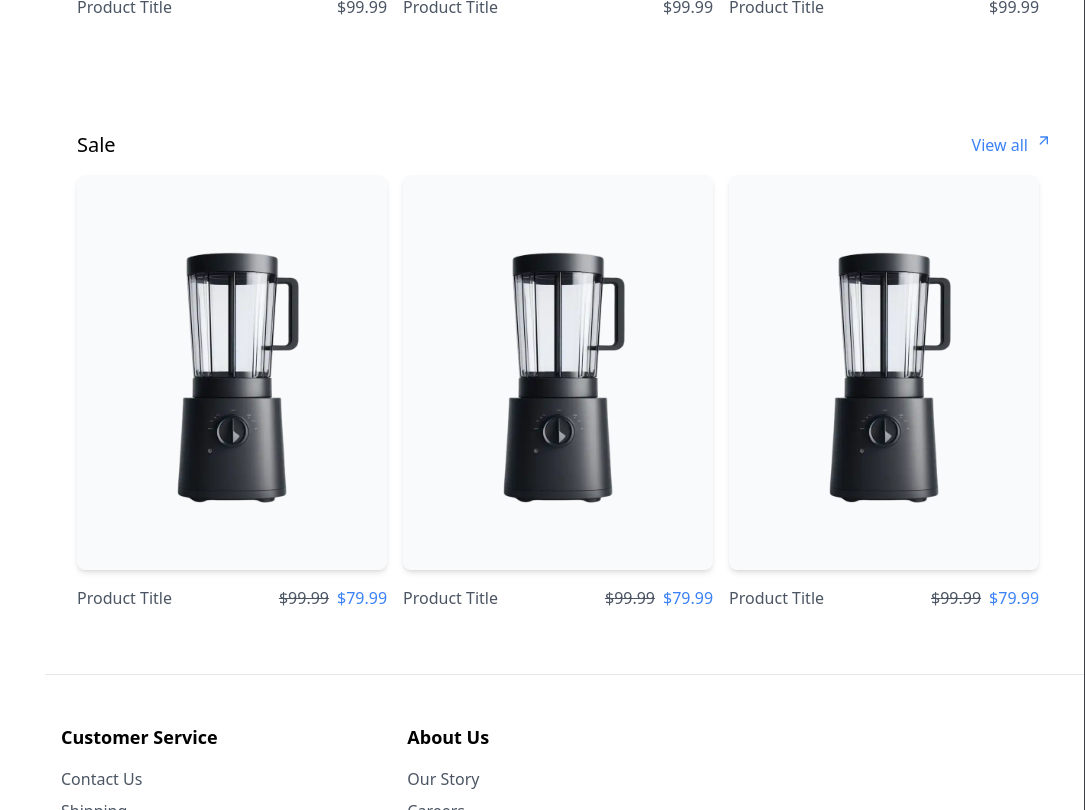
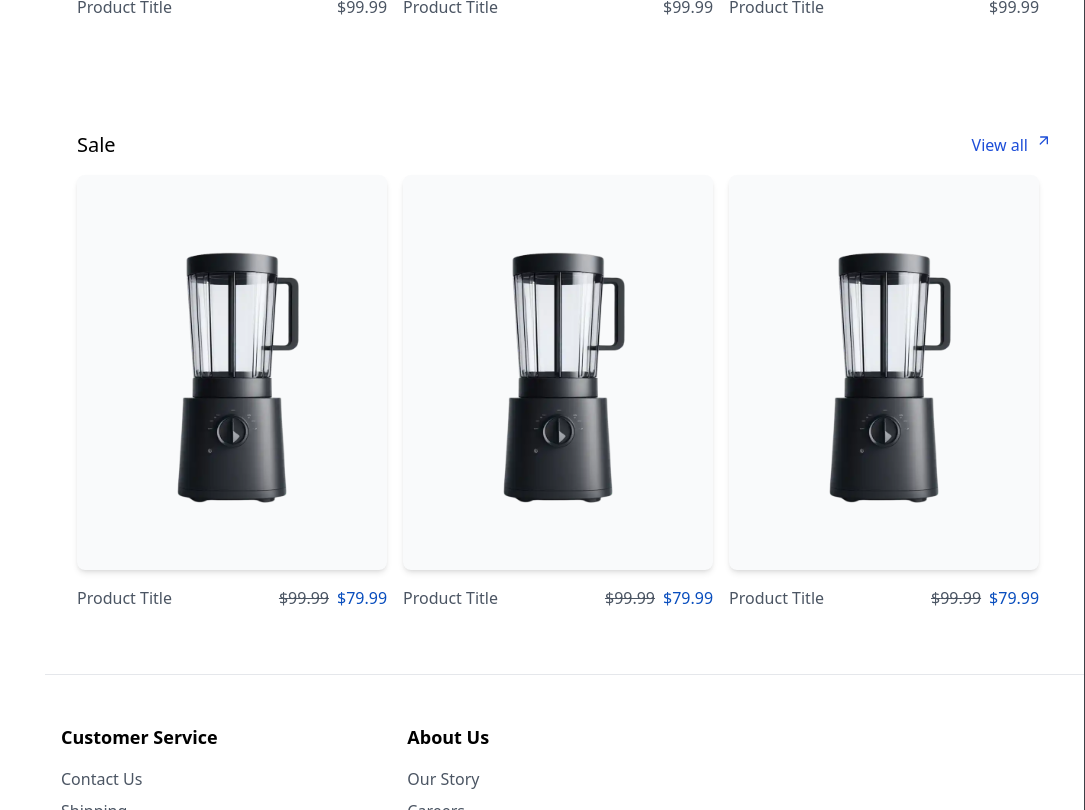
Before and after one commit to mrmasterchief/assumebreach, a Next.js app in the folder frontend/: page / in a window 1280 px wide. Shown: the part 1780-2590 px from the top of the page, without its empty margins (195-1280 px from the left). Built offline with nearby package versions, Linux system fonts and the light colour scheme; no server answers.

Commit message:
fix(lighthouse): changed some colors and added button labels to improve lighthouse scores

```diff
--- a/frontend/src/app/layout.tsx
+++ b/frontend/src/app/layout.tsx
@@ -23,7 +23,6 @@ export const viewport: Viewport = {
   themeColor: "#000000",
   initialScale: 1,
   width: "device-width",
-  maximumScale: 1,
 };
 
 export default function RootLayout({
--- a/frontend/src/components/container/ShowCaseContainer.tsx
+++ b/frontend/src/components/container/ShowCaseContainer.tsx
@@ -17,8 +17,8 @@ const ShowCaseContainer = ({
       <div className="flex justify-between items-center mb-4">
         <h2 className="text-xl">{headerTitle}</h2>
         <Link href="/kaas" passHref className="flex flex-row gap-2">
-          <p className="text-blue-500 hover:underline">View all</p>
-          <Icon icon="material-symbols:arrow-outward-rounded" className="text-blue-500"/>
+          <p className="text-blue-700 hover:underline">View all</p>
+          <Icon icon="material-symbols:arrow-outward-rounded" className="text-blue-700"/>
         </Link>
       </div>
       <div className="flex flex-row flex-wrap gap-4">
--- a/frontend/src/components/nav/HeaderMobile.tsx
+++ b/frontend/src/components/nav/HeaderMobile.tsx
@@ -124,6 +124,7 @@ const MenuToggle = ({ toggle }: { toggle: any }) => (
   <button
     onClick={toggle}
     className="pointer-events-auto absolute right-4 top-[30px] z-30"
+    aria-label="Toggle Menu"
   >
     <svg width="23" height="23" viewBox="0 0 23 23">
       <Path
@@ -186,6 +187,7 @@ const MenuItemWithSubMenu: React.FC<MenuItemWithSubMenuProps> = ({
       <MenuItem>
         <button
           className="flex w-full text-2xl"
+          aria-label="Toggle Submenu"
           onClick={() => setSubMenuOpen(!subMenuOpen)}
         >
           <div className="flex flex-row justify-between w-full items-center">
--- a/frontend/src/components/nav/SideNav.tsx
+++ b/frontend/src/components/nav/SideNav.tsx
@@ -48,6 +48,7 @@ const MenuItem = ({ item }: { item: NavItem }) => {
         <>
           <button
             onClick={toggleSubMenu}
+            aria-label="Toggle Submenu"
             className={`flex flex-row items-center p-2 rounded-lg hover-bg-zinc-100 w-full justify-between hover:bg-zinc-100 ${
               pathname.includes(item.path) ? "bg-zinc-100" : ""
             }`}
--- a/frontend/src/components/nav/header.tsx
+++ b/frontend/src/components/nav/header.tsx
@@ -28,10 +28,10 @@ const Header = () => {
         </div>
 
         <div className="hidden md:block flex items-center space-x-5">
-          <button onClick={() => setShowSearchBar(!showSearchBar)}>
+          <button onClick={() => setShowSearchBar(!showSearchBar)} aria-label="search">
             Search
           </button>
-          <button>Cart (0)</button>
+          <button aria-label="cart">Cart (0)</button>
           {showSearchBar && <SearchBar setShowSearchBar={setShowSearchBar} />}
         </div>
       </div>
--- a/frontend/src/components/productcard/ProductCard.tsx
+++ b/frontend/src/components/productcard/ProductCard.tsx
@@ -60,7 +60,7 @@ const ProductCard = ({
             ${searchResult.price}
           </p>
           {searchResult.discountPrice && (
-            <p className="font-normal font-sans txt-medium text-[#3b82f6]">
+            <p className="font-normal font-sans txt-medium text-[#094EBE]">
               ${searchResult.discountPrice}
             </p>
           )}
```
